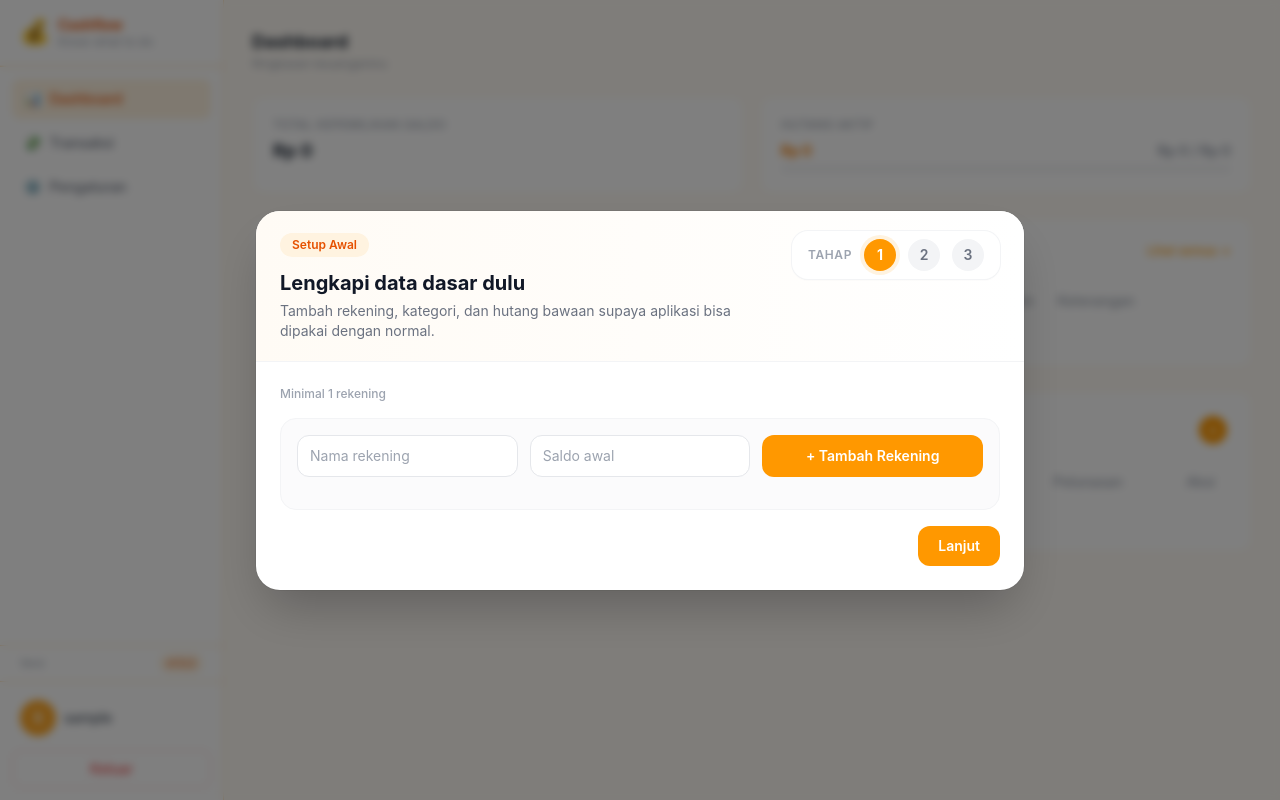
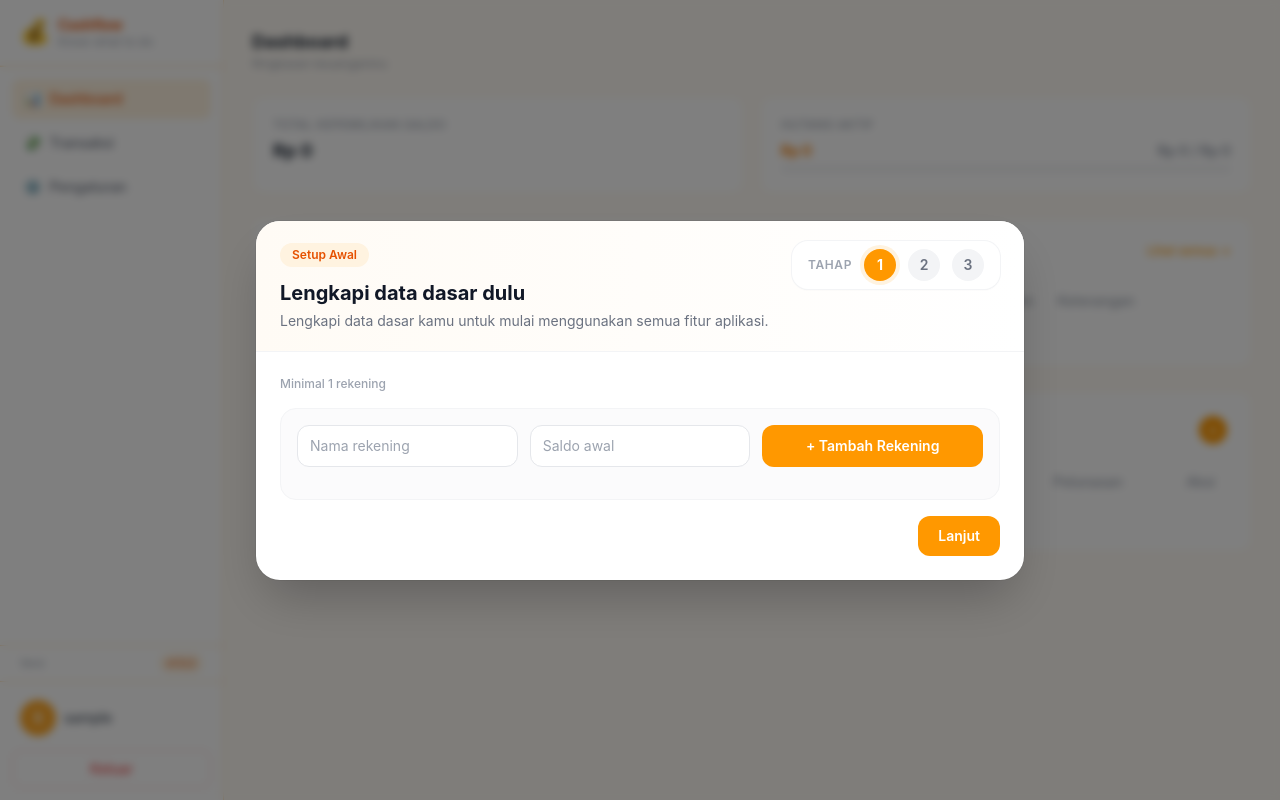
Before and after one commit to panpapan-rahe/cash-flow-journal, a Flask app: page /dashboard in a window 1280 px wide. Run offline with Flask 3, Linux system fonts and the light colour scheme; the visitor is signed in with stand-in values (Sample User, id 1); data that the repository does not hold is empty; some libraries are stand-ins or nearby versions.

Commit message:
polish: update forced setup subtext to be more inviting

```diff
--- a/app/templates/dashboard/dashboard.html
+++ b/app/templates/dashboard/dashboard.html
@@ -209,7 +209,7 @@
                         Setup Awal
                     </div>
                     <h3 class="mt-3 text-xl font-bold text-gray-900">Lengkapi data dasar dulu</h3>
-                    <p class="mt-1 text-sm text-gray-500">Tambah rekening, kategori, dan hutang bawaan supaya aplikasi bisa dipakai dengan normal.</p>
+                    <p class="mt-1 text-sm text-gray-500">Lengkapi data dasar kamu untuk mulai menggunakan semua fitur aplikasi.</p>
                 </div>
                 <div class="hidden sm:flex items-center gap-3 rounded-2xl bg-white px-4 py-2 shadow-sm ring-1 ring-gray-100">
                     <span class="text-xs font-semibold uppercase tracking-wider text-gray-400">Tahap</span>
```
